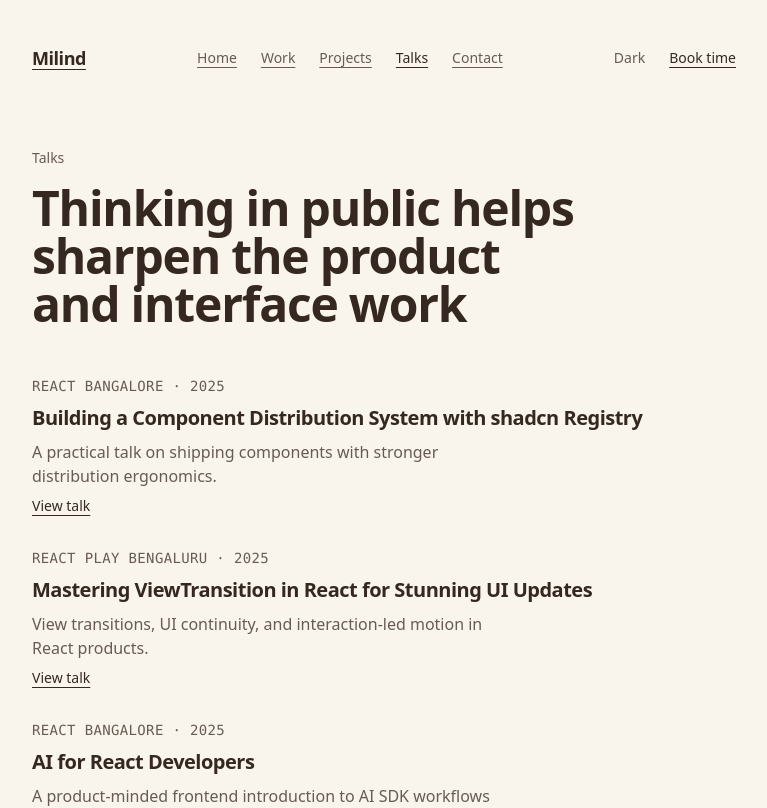
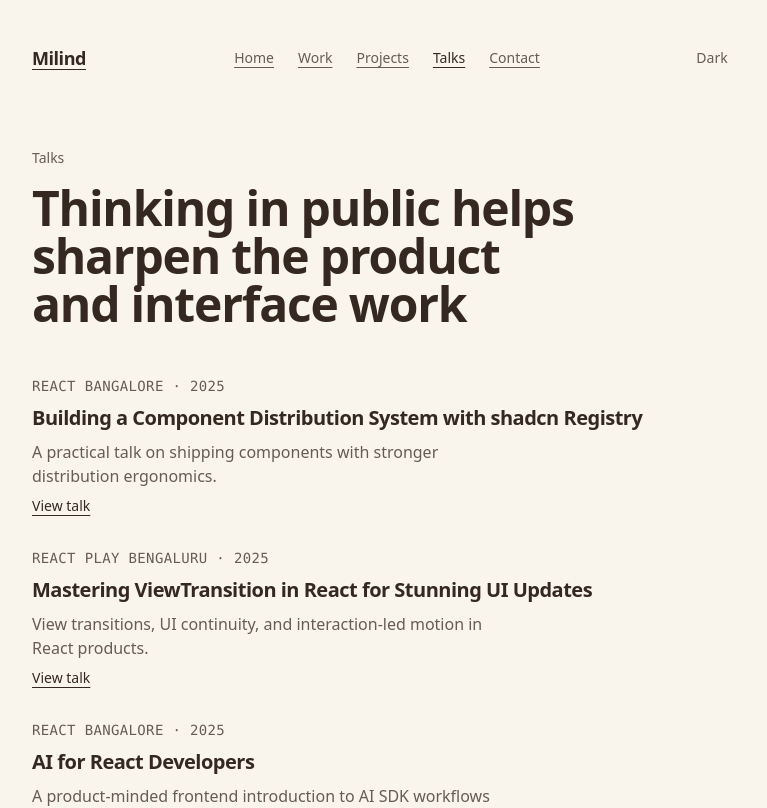
Before and after one commit to thatbeautifuldream/portfolio, a Next.js app: page /talks in a window 1280 px wide. Shown: the top 808 px of the page, without its empty margins (256-1023 px from the left). Built offline with nearby package versions, Linux system fonts and the light colour scheme; a web font is replaced by a local one.

Commit message:
refactor: move theme toggle to mobile menu and fix layout shift

```diff
--- a/components/portfolio/mobile-nav.tsx
+++ b/components/portfolio/mobile-nav.tsx
@@ -47,11 +47,8 @@ export function MobileNav() {
             ))}
           </nav>
 
-          <div className="hidden items-center gap-6 lg:flex">
+          <div className="hidden items-center lg:flex">
             <ThemeToggle />
-            <Link href="https://cal.com/milind" className="text-sm font-medium">
-              Book time
-            </Link>
           </div>
 
           <div className="flex items-center gap-4 lg:hidden">
--- a/components/ui/theme-toggle.tsx
+++ b/components/ui/theme-toggle.tsx
@@ -1,25 +1,14 @@
 "use client"
 
 import { useTheme } from "next-themes"
-import { useEffect, useState } from "react"
 
 export function ThemeToggle() {
   const { resolvedTheme, setTheme } = useTheme()
-  const [mounted, setMounted] = useState(false)
-
-  useEffect(() => {
-    const timeout = setTimeout(() => setMounted(true), 0)
-    return () => clearTimeout(timeout)
-  }, [])
-
-  if (!mounted) {
-    return <div className="text-sm text-muted-foreground">Theme</div>
-  }
 
   return (
     <button
       onClick={() => setTheme(resolvedTheme === "dark" ? "light" : "dark")}
-      className="text-sm text-muted-foreground transition-colors hover:text-foreground"
+      className="min-w-[3rem] text-sm text-muted-foreground transition-colors hover:text-foreground"
       type="button"
       aria-label={`Switch to ${resolvedTheme === "dark" ? "light" : "dark"} mode`}
     >
```
